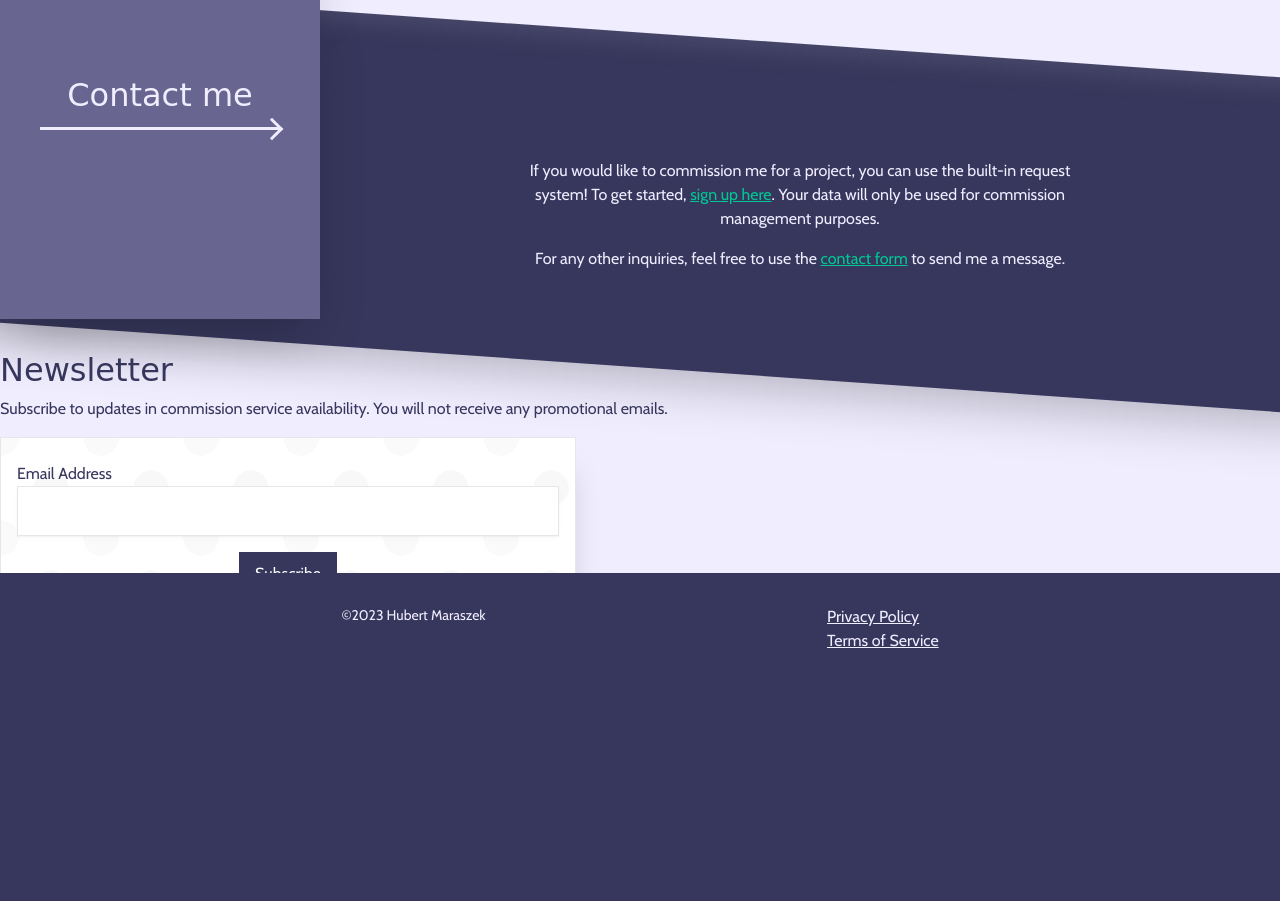
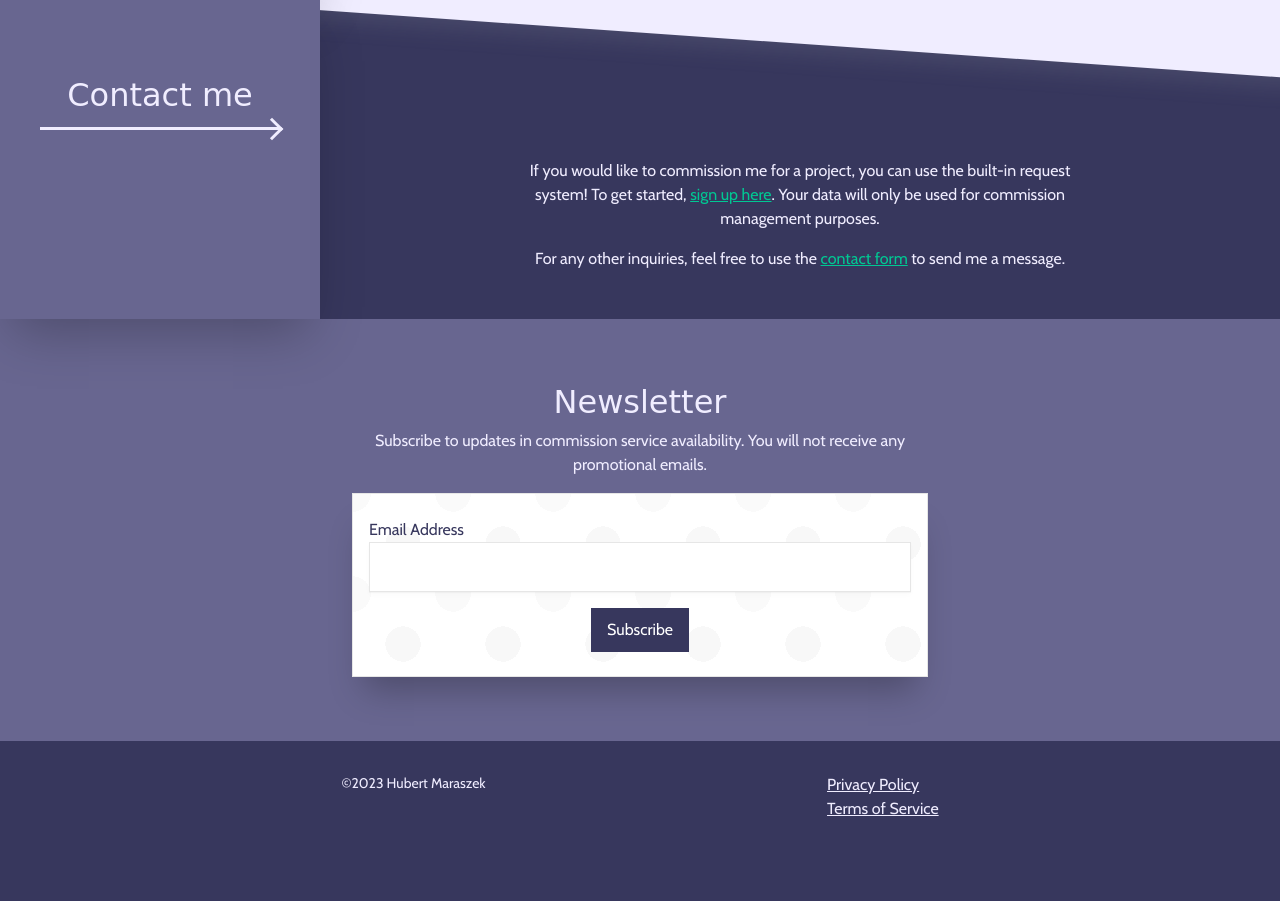
Before and after one commit to Tearnote/portfolio, a Django app: page / in a window 1280 px wide. Shown: the part 1785-2686 px from the top of the page. Before the commit the page ends 2433 px from the top, so only its background shows below. Run offline with Django 4.2, Linux system fonts and the light colour scheme; data that the repository does not hold is empty; some libraries are stand-ins or nearby versions; some web fonts are replaced.

Commit message:
Lay out newsletter section

```diff
--- a/assets/css/style.css
+++ b/assets/css/style.css
@@ -806,21 +806,6 @@ textarea:focus {
     list-style: none;
 }
 
-#newsletter-form {
-    display: flex;
-    flex-flow: column;
-    max-width: 36rem;
-    padding: 0.5rem 1rem 0.5rem;
-    border: 1px solid #e6e6e6;
-    box-shadow: rgba(0, 0, 0, 0.25) 0 25px 32px -12px;
-    background-color: white;
-    background-image:
-        radial-gradient(#f8f8f8 25%, transparent 25%),
-        radial-gradient(#fafafa 25%, transparent 25%);
-    background-position: 0 0, 50px 50px;
-    background-size: 100px 100px;
-}
-
 /* endregion */
 
 /* region Projects */
@@ -887,3 +872,41 @@ textarea:focus {
 }
 
 /* endregion */
+
+/* region Newsletter */
+
+#newsletter {
+    display: flex;
+    flex-flow: column;
+    align-items: center;
+    background-color: var(--dark-background-color);
+    color: var(--background-color);
+    margin-top: -2rem;
+    padding: 4rem 0 6rem;
+}
+
+#newsletter > p {
+    width: 100%;
+    max-width: 36rem;
+    text-align: center;
+    padding: 0 1rem;
+}
+
+#newsletter-form {
+    color: var(--primary-color);
+    display: flex;
+    flex-flow: column;
+    width: 100%;
+    max-width: 36rem;
+    padding: 0.5rem 1rem 1.5rem;
+    border: 1px solid #e6e6e6;
+    box-shadow: rgba(0, 0, 0, 0.25) 0 25px 32px -12px;
+    background-color: white;
+    background-image:
+            radial-gradient(#f8f8f8 25%, transparent 25%),
+            radial-gradient(#fafafa 25%, transparent 25%);
+    background-position: 0 0, 50px 50px;
+    background-size: 100px 100px;
+}
+
+/* endregion */
```
